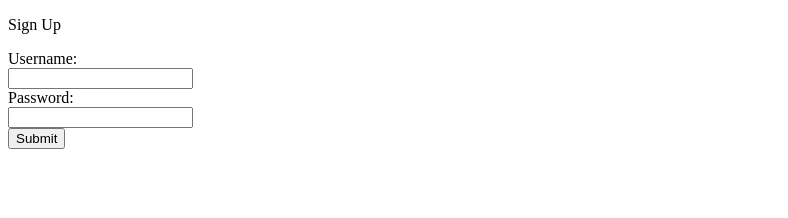
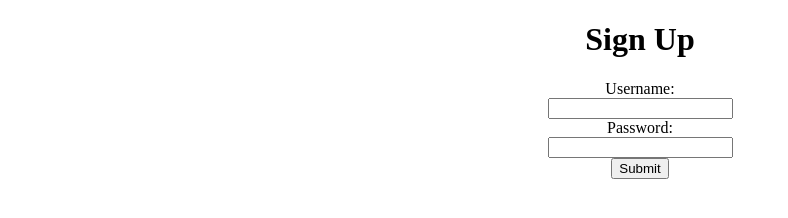
Before and after one commit to Capstone499/Back-end, a plain HTML site: page templates/signup.html in a window 1280 px wide. Shown: the whole page, without its empty margins (0-788 px from the left). Drawn offline with Linux system fonts and the light colour scheme.

Commit message:
minor edits

```diff
--- a/templates/signup.html
+++ b/templates/signup.html
@@ -4,8 +4,8 @@
       <head>
          <title>HTML Forms</title>
       </head>
-      <p>Sign Up</p>
-      <form>
+      <div align = "center"><h1>Sign Up</h1></div>
+      <div align = "center"><form>
          Username:<br> <input type="text" name="username">
          <br>
          Password:<br> <input type="password" name="pw">
@@ -13,5 +13,6 @@
          <input type="submit" id="submitDetails" name="submitDetails" class="registerbtn" value="Submit" />
          <br>
       </form>
+      </div>
    </body>
 </html>
```
Also changed, not shown: templates/success.html (+2 -2 lines).
